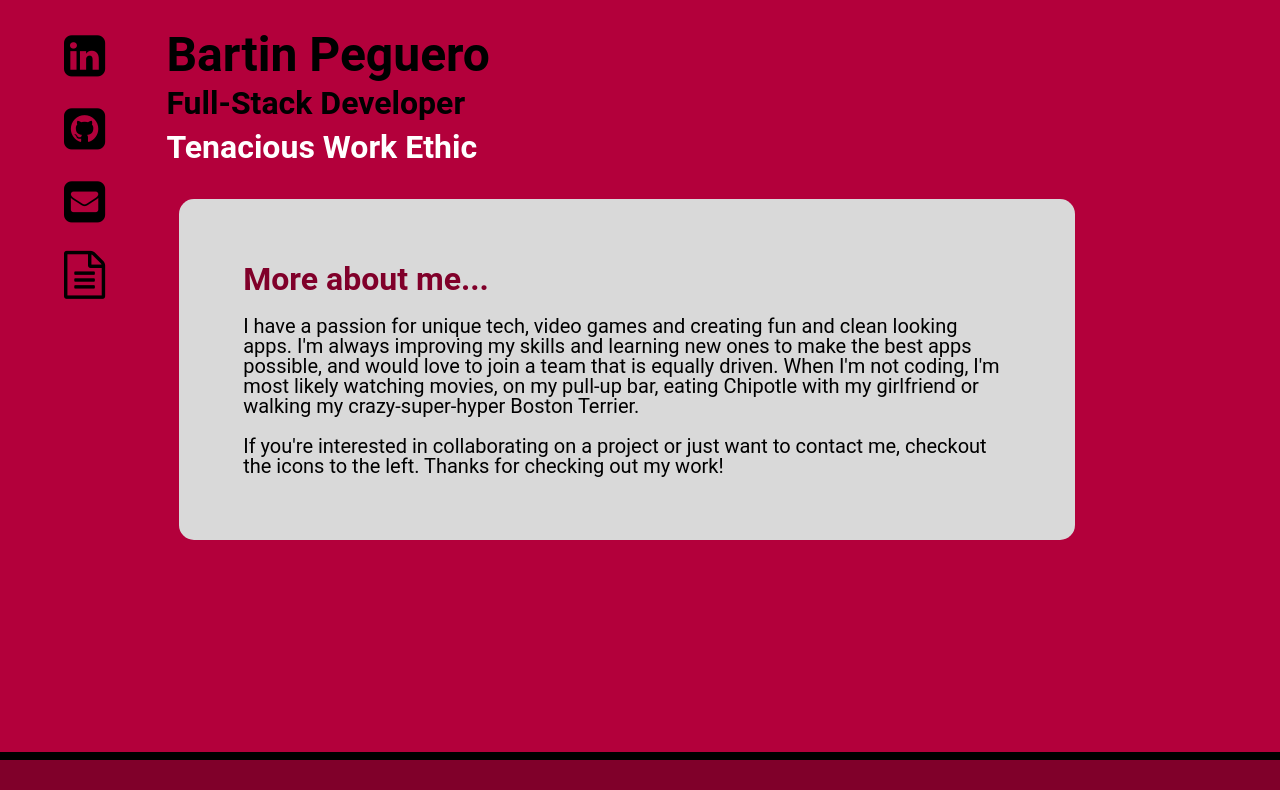
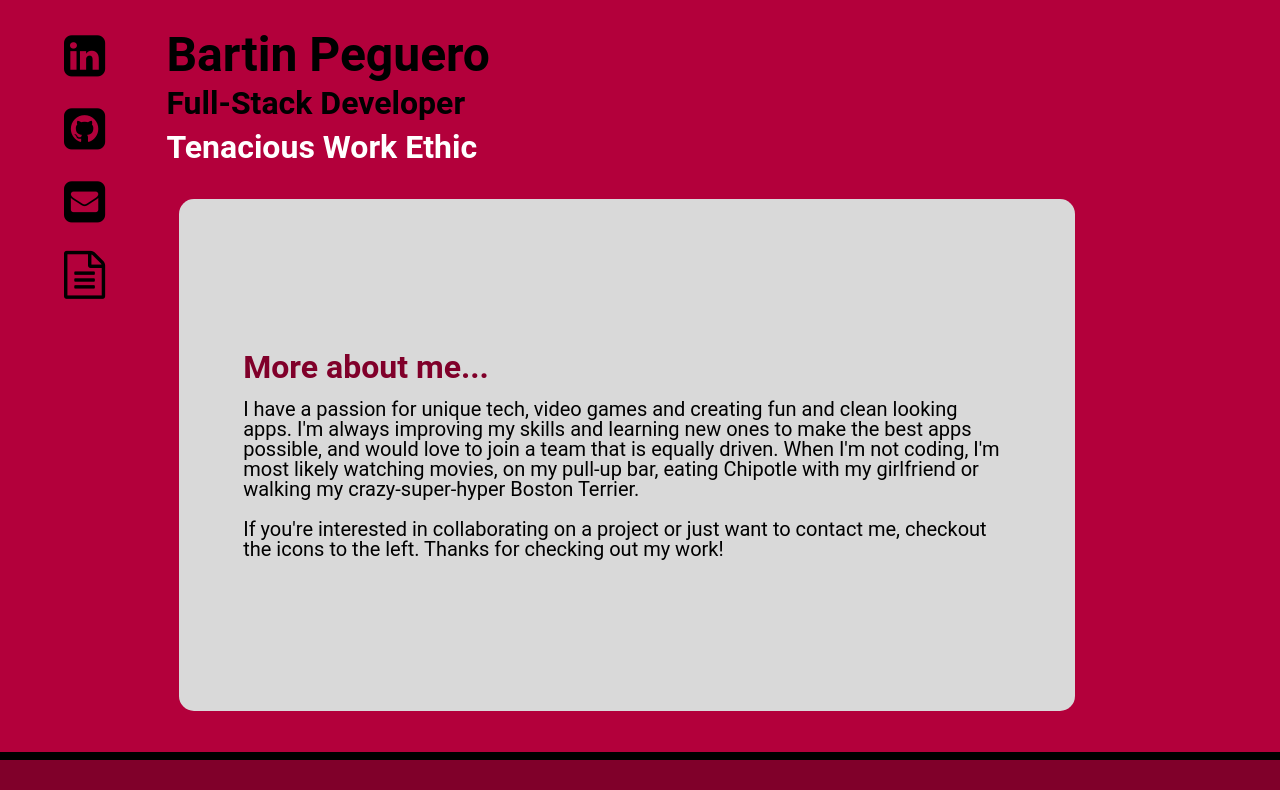
Before and after one commit to Bart369/portfolio-page, a React (Create React App) app in the folder portfolio/: page / in a window 1280 px wide. Shown: the top 790 px of the page. Built offline with nearby package versions, Linux system fonts and the light colour scheme.

Commit message:
css on about me

```diff
--- a/portfolio/src/App.css
+++ b/portfolio/src/App.css
@@ -174,6 +174,19 @@ h1{
   margin-bottom: 2vh;
 }
 
+@media only screen and (max-width: 375px) {
+  h1 {
+  font-size: 5vh;
+  font-weight: bold;
+  }
+
+  h2  {
+  font-size: 3.3vh;
+  font-weight: bold;
+
+  }
+}
+
 .about_me_container{
   display: flex;
   justify-content: center;
@@ -185,7 +198,7 @@ h1{
   border-bottom: solid black 1vh;
 }
 
-/* TRying to fix iphone 4 about me */
+/* Trying to fix iphone 4 about me */
 @media only screen and (min-height: 550px) {
     .about_me_container{
       height: 80vh;
@@ -220,10 +233,14 @@ h1{
 }
 
 .about_me_description{
+  display: flex;
+  flex-direction: column;
+  justify-content: center;
   background-color: #d9d9d9;
-  width: 70vw;
+  width: 60vw;
   padding: 6vw;
   border-radius: 15px;
+
 }
 
 
@@ -250,6 +267,20 @@ h1{
 
 .my_highlights{
   color: black
+}
+
+.aboutme_text{
+  /* justify-content: center;
+  align-it */
+
+}
+
+.aboutme_holder{
+  display: flex;
+  /* justify-content: center; */
+  height: 80%;
+  /* border: solid black; */
+  /* align-items: center; */
 }
 
 
--- a/portfolio/src/components/Controller.jsx
+++ b/portfolio/src/components/Controller.jsx
@@ -128,6 +128,7 @@ class Controller extends React.Component{
                   --> */}
                     <div className='about_me_container'>
                         <div className='about_me_content'>
+                            <div className='headerHolder'>
                             <div className='my_highlights'>
                                 <div className='header'>
                                     <h1>Bartin Peguero</h1>
@@ -183,8 +184,11 @@ class Controller extends React.Component{
                                 </div>
                                  <br />
                             </div>
+                            </div>
                             <br />
+                            <div className='aboutme_holder'>
                                 <div className='about_me_description'>
+                                    {/* <div className='aboutme_text'> */}
                                     <b><h2>More <span className='about_span'>about me</span>...</h2></b><br />
                                     <p>
                                         I have a passion for unique tech, video games and creating fun and clean looking apps. I'm always improving my skills and learning
@@ -193,6 +197,8 @@ class Controller extends React.Component{
                                         <br /> <br />
                                         If you're interested in collaborating on a project or just want to contact me, checkout the icons to the left. Thanks for checking out my work!
                                     </p>
+                                    {/* </div> */}
+                                </div>
                             </div>
                         </div>
                     </div>
```
Lines whose indentation alone changed are shown as unchanged.
